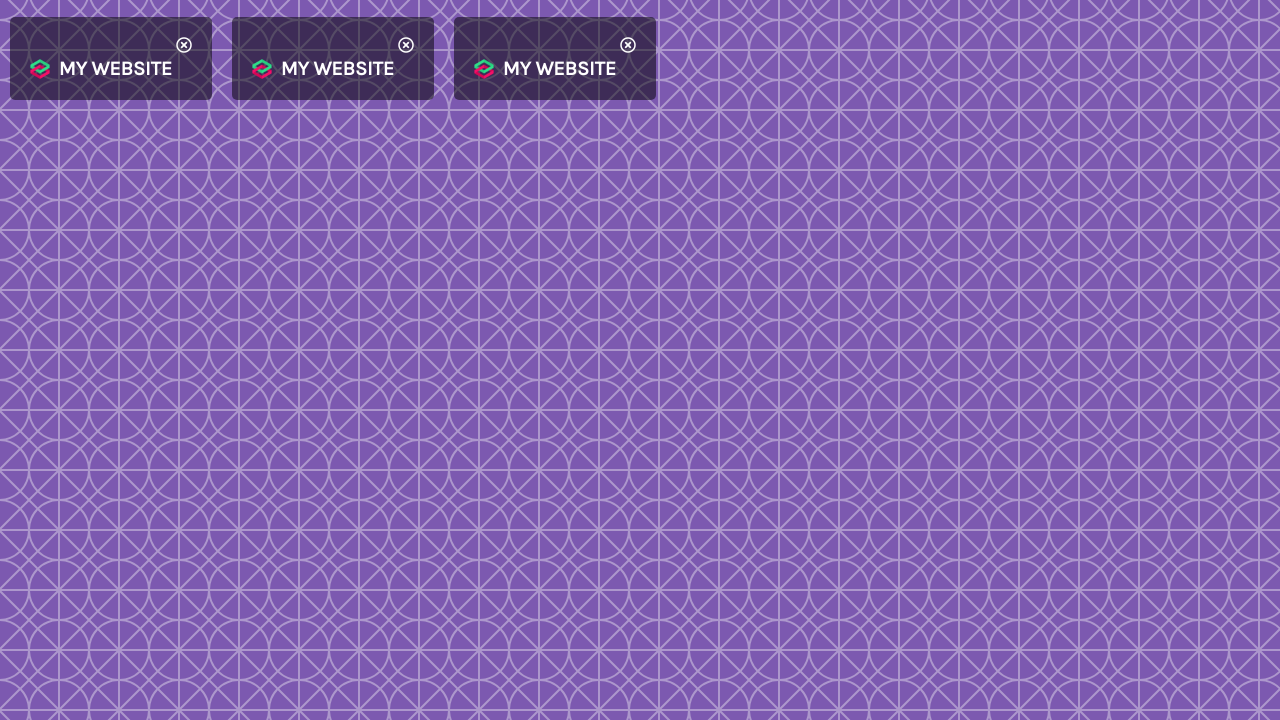
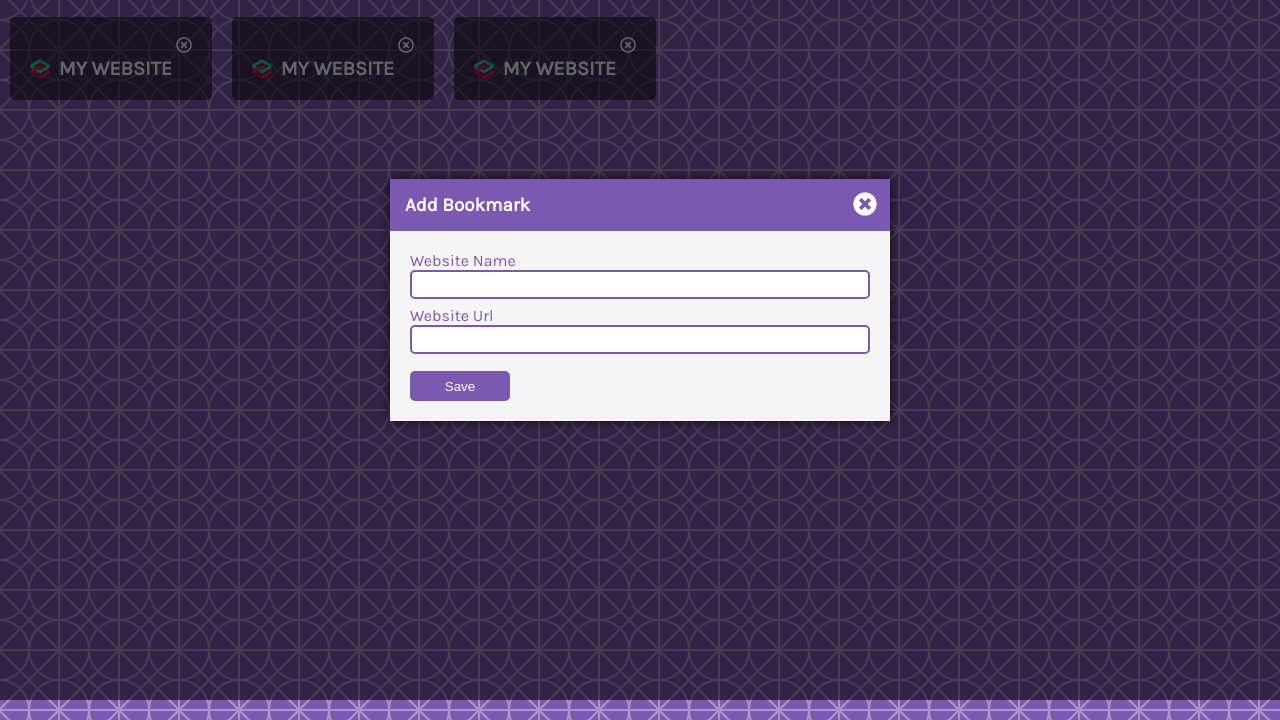
Before and after one commit to oreillyalan/book-keeper, a plain HTML site: page index.html in a window 1280 px wide. Shown: the part 100-820 px from the top of the page. Drawn offline with Linux system fonts and the light colour scheme.

Commit message:
created and styled modal

```diff
--- a/index.html
+++ b/index.html
@@ -31,7 +31,28 @@
                 <a href="www.google.ie" target="_blank">My Website</a>
             </div>
         </div>
-
+    </div>
+    <!-- Modal -->
+    <div class="modal-container show-modal" id=modal>
+        <div class="modal">
+            <i class="fas fa-times-circle close-icon" id="close-modal"></i>
+            <div class="modal-header">
+                <h3>Add Bookmark</h3>
+            </div>
+            <div class="modal-content">
+                <form id="bookmark-form">
+                    <div class="form-group">
+                        <label for="website-name" class="form-label">Website Name</label>
+                        <input type="text" class="form-input" id="website-name">
+                    </div>
+                    <div class="form-group">
+                        <label for="website-url" class="form-label">Website Url</label>
+                        <input type="text" class="form-input" id="website-url">
+                    </div>
+                    <button type="submit"> Save </button>
+                </form>
+            </div>
+        </div>
     </div>
     <!-- Script -->
     <script src="script.js"></script>
--- a/style.css
+++ b/style.css
@@ -92,9 +92,116 @@ a:active {
   margin-right: 5px;
 
 }
+
+/* Modal Styling */
+.modal-container{
+  background-color:  rgba(0, 0, 0, .6);
+  display: none;
+  position: fixed;
+  top: 0;
+  left: 0;
+  right: 0;
+  bottom: 0;
+}
+
+.show-modal {
+  display: flex;
+  justify-content: center;
+  align-items: center;
+}
+
+.modal {
+  background:white;
+  box-shadow: 0 0 10px rgba(0, 0, 0, .8);
+  max-width: 95%;
+  width: 500px;
+  animation: modalopen 1s;
+}
+
+@keyframes modalopen {
+  from {
+    opacity: 0;
+  }
+
+  to{
+    opacity: 1;
+  }
+}
+
+.close-icon {
+  float: right;
+  color: white;
+  font-size: 24px;
+  position: relative;
+  top: 13px;
+  right: 13px;
+  cursor: pointer;
+}
+
+.modal-header {
+  background: var(--primary-color);
+  color: white;
+  padding: 15px;
+}
+
+h3{
+  margin: 0;
+
+}
+
+.modal-content {
+  padding: 20px;
+  background: whitesmoke;
+}
+
+
+
+/*  Form */
+.form-group {
+  height: 55px;
+
+}
+
+
+.form-input {
+  width: 97%;
+  padding: 5px;
+  border:2px solid var(--primary-color);
+  border-radius: var(--border-radius);
+  display: block;
+  outline: none;
+}
+
+.form-label {
+  color: var(--primary-color);
+  display: block;
+}
+
+button {
+  cursor: pointer;
+  color: white;
+  background: var(--primary-color);
+  height: 30px;
+  width: 100px;
+  border: none;
+  border-radius: var(--border-radius);
+  margin-top:10px;
+
+}
+
+
+button:hover{
+  filter: brightness(110%);
+}
+
+button:focus {
+  outline: none;
+}
+
 /* Media Query: Large Smart Phone (Vertical) */
 @media screen and (max-width: 600px){
   .container{
     flex-direction: column;
+
   }
 }
```
